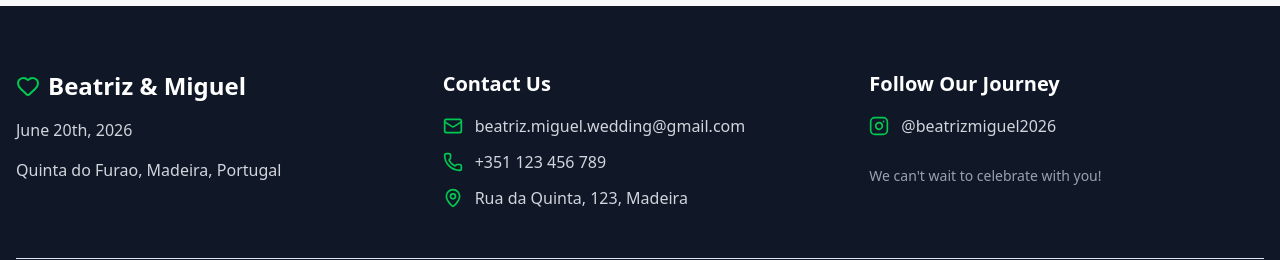
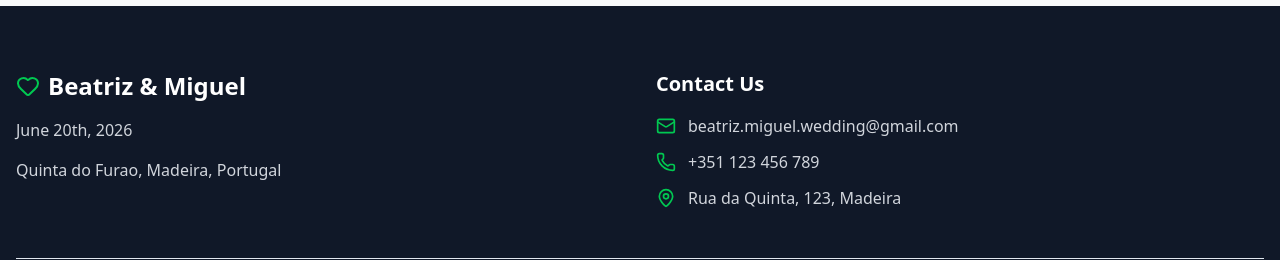
Before and after one commit to MiguelTrinca/wedding-website, a Next.js app: page / in a window 1280 px wide. Shown: the part 3861-4121 px from the top of the page. Built offline with nearby package versions, Linux system fonts and the light colour scheme.

Commit message:
Removed the Footer Intagram. The problem is that now it feels to empty

```diff
--- a/src/components/Footer.tsx
+++ b/src/components/Footer.tsx
@@ -1,6 +1,6 @@
 "use client"
 
-import { Heart, Mail, Phone, MapPin, Instagram } from "lucide-react"
+import { Heart, Mail, Phone, MapPin } from "lucide-react"
 import { useLanguage } from "@/contexts/LanguageContext"
 
 export default function Footer() {
@@ -9,7 +9,7 @@ export default function Footer() {
   return (
     <footer className="bg-gray-900 text-white">
       <div className="container mx-auto px-4 py-16">
-        <div className="grid md:grid-cols-3 gap-8">
+        <div className="grid md:grid-cols-2 gap-8">
           {/* Wedding Info */}
           <div className="text-center md:text-left">
             <div className="flex items-center justify-center md:justify-start gap-2 mb-4">
@@ -26,7 +26,9 @@ export default function Footer() {
 
           {/* Contact Information */}
           <div className="text-center md:text-left">
-            <h3 className="text-xl font-semibold mb-4">{t("footer.contact")}</h3>
+            <h3 className="text-xl font-semibold mb-4">
+              {t("footer.contact")}
+            </h3>
             <div className="space-y-3">
               <div className="flex items-center justify-center md:justify-start gap-3">
                 <Mail className="h-5 w-5 text-green-500" />
@@ -37,6 +39,7 @@ export default function Footer() {
                   beatriz.miguel.wedding@gmail.com
                 </a>
               </div>
+
               <div className="flex items-center justify-center md:justify-start gap-3">
                 <Phone className="h-5 w-5 text-green-500" />
                 <a
@@ -46,34 +49,12 @@ export default function Footer() {
                   +351 123 456 789
                 </a>
               </div>
+
               <div className="flex items-center justify-center md:justify-start gap-3">
                 <MapPin className="h-5 w-5 text-green-500" />
                 <span className="text-gray-300">
                   Rua da Quinta, 123, Madeira
                 </span>
-              </div>
-            </div>
-          </div>
-
-          {/* Social & Quick Links */}
-          <div className="text-center md:text-left">
-            <h3 className="text-xl font-semibold mb-4">{t("footer.follow")}</h3>
-            <div className="space-y-3">
-              <div className="flex items-center justify-center md:justify-start gap-3">
-                <Instagram className="h-5 w-5 text-green-500" />
-                <a
-                  href="https://instagram.com/beatrizmiguel2026"
-                  target="_blank"
-                  rel="noopener noreferrer"
-                  className="text-gray-300 hover:text-white transition-colors"
-                >
-                  @beatrizmiguel2026
-                </a>
-              </div>
-              <div className="pt-4">
-                <p className="text-sm text-gray-400">
-                  {t("footer.message")}
-                </p>
               </div>
             </div>
           </div>
--- a/src/contexts/LanguageContext.tsx
+++ b/src/contexts/LanguageContext.tsx
@@ -113,8 +113,8 @@ const translations: Record<Language, Record<string, string>> = {
     "footer.date": "June 20th, 2026",
     "footer.venue": "Quinta do Furao, Madeira, Portugal",
     "footer.contact": "Contact Us",
-    "footer.follow": "Follow Our Journey",
-    "footer.message": "We can't wait to celebrate with you!",
+    //"footer.follow": "Follow Our Journey",
+    //"footer.message": "We can't wait to celebrate with you!",
     "footer.copyright": "© 2024 Beatriz & Miguel Wedding. Made with ❤️ for our special day.",
 
     // RSVP
@@ -334,8 +334,8 @@ const translations: Record<Language, Record<string, string>> = {
     "footer.date": "20 de Junho de 2026",
     "footer.venue": "Quinta do Furao, Madeira, Portugal",
     "footer.contact": "Contacte-nos",
-    "footer.follow": "Sigam a Nossa Jornada",
-    "footer.message": "Mal podemos esperar para celebrar convosco!",
+    //"footer.follow": "Sigam a Nossa Jornada",
+    //"footer.message": "Mal podemos esperar para celebrar convosco!",
     "footer.copyright": "© 2024 Casamento Beatriz & Miguel. Feito com ❤️ para o nosso dia especial.",
 
     // RSVP
```
